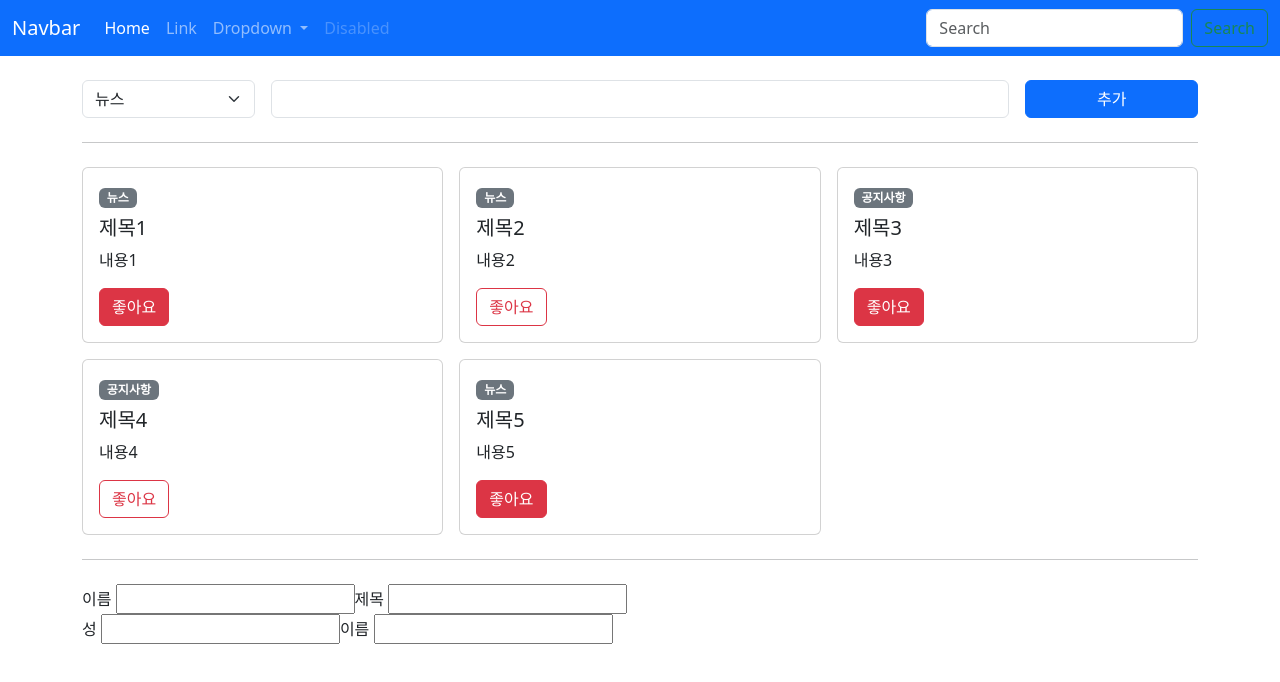
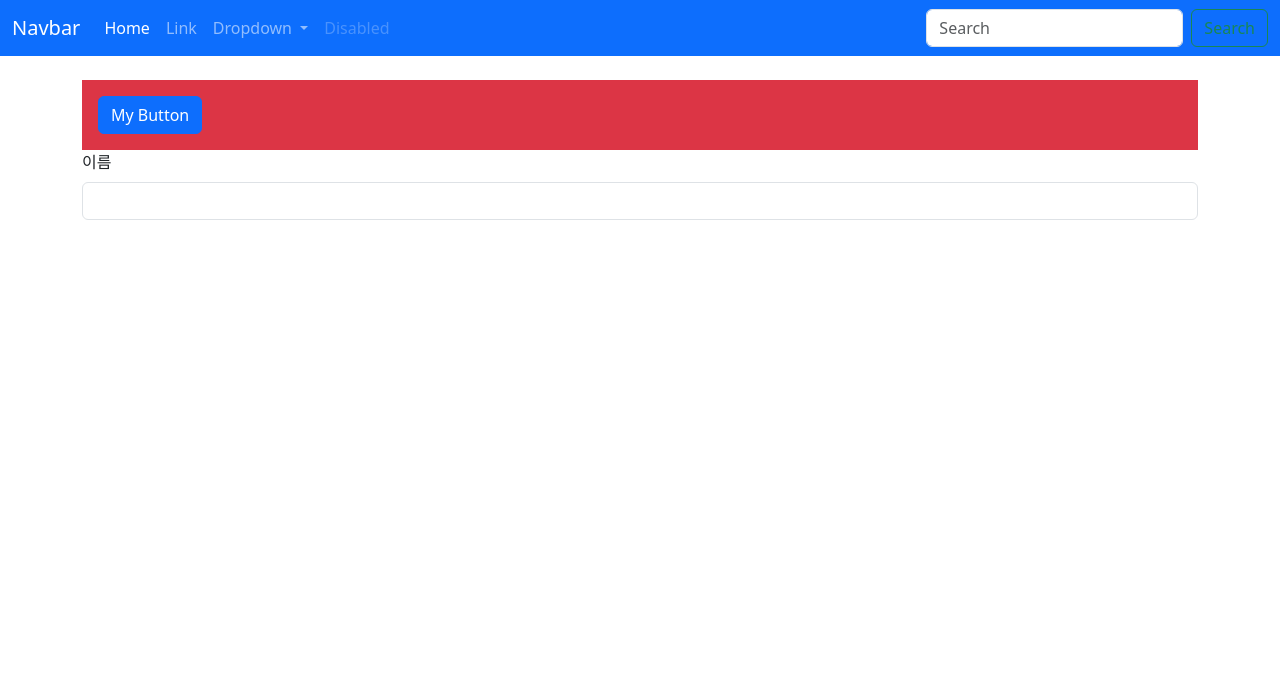
Before and after one commit to h2oi6v0i/vue3-basic, a Vue app: page / in a window 1280 px wide. Shown: the top 682 px of the page. Built offline with nearby package versions, Linux system fonts and the light colour scheme.

Commit message:
[26] : Non-Prop/Fallthrough 속성

```diff
--- a/src/components/LabelInput.vue
+++ b/src/components/LabelInput.vue
@@ -1,9 +1,9 @@
 <template>
-  <label>
+  <!-- 다중 루트 노드를 사용할 때는 어디에 상속을 할지 명시적으로 지정해야 함 -->
+  <label class="form-label" id="child-id">
     {{ label }}
-    <!-- <input :value="modelValue" @input="(event) => $emit('update:modelValue', event.target.value)" type="text"/> -->
-    <input v-model="value" type="text" />
   </label>
+  <input v-model="value" type="text" v-bind="$attrs" class="form-control" />
 </template>
 
 <script>
--- /dev/null
+++ b/src/components/MyButton.vue
@@ -0,0 +1,33 @@
+<template>
+  <div class="p-3 bg-danger">
+    <button class="btn btn-primary" type="button" @click="sayHello">My Button</button>
+  </div>
+</template>
+
+<script>
+export default {
+  /**
+   * 이래서 얼마 전에 컴포넌트 정리하면서 icon을 수정했지
+   * button이 상속 받아야 하는데 루트 엘리먼트에 상속되는 거 진짜 진짜 싫어
+   * 이런 불상사를 막아주는 게 inheritAttrs: false
+   * 근데 이렇게 하면 아예 상속이 안 되는데 button에 적용하고 싶으면 어떻게 함?
+   * $attrs 객체 활용하면 됨
+   */
+  // inheritAttrs: false,
+
+  /** emit 내보낼 때 반드시 적어줘야 Non prop 속성에서 제외됨 */
+  emits: ['click'],
+
+  setup(props, { emit }) {
+    // console.log(context.attrs.onClick);
+
+    const sayHello = () => {
+      emit('click');
+    };
+
+    return { sayHello };
+  },
+};
+</script>
+
+<style lang="scss" scoped></style>
--- a/src/components/TheView.vue
+++ b/src/components/TheView.vue
@@ -1,67 +1,30 @@
 <template>
   <main>
     <div class="container py-4">
-      <PostCreate @create-post="createPost" />
-      <hr class="my-4" />
-      <div class="row g-3">
-        <div v-for="post in posts" :key="post.id" class="col col-4">
-          <AppCard
-            :type="post.type"
-            :title="post.title"
-            :contents="post.contents"
-            :isLike="post.isLike"
-            @toggle-like="post.isLike = !post.isLike"
-          />
-        </div>
-      </div>
-      <hr class="my-4" />
-      <!-- <LabelInput :model-value="userName" @update:model-value="(value) => (userName = value)" /> -->
-      <LabelInput label="이름" v-model="userName" />
-      <!-- 📝 전달인자 사용하여 modelVAlue, update:modelValue 이름 변경하기 -->
-      <LabelTitle label="제목" v-model:title="userName" />
-      <!-- 📝 전달인자 활용하여 두 개의 v-model을 적용 -->
-      <Username v-model:firstname="firstname" v-model:lastname="lastname" />
+      <MyButton class="my-button" id="my-button" @click="sayHello" />
+      <LabelInput label="이름" data-id="아이디입니다" />
     </div>
   </main>
 </template>
 
 <script>
-import { ref, reactive } from 'vue';
-import AppCard from '@/components/AppCard.vue';
-import PostCreate from '@/components/PostCreate.vue';
-import LabelInput from '@/components/LabelInput.vue';
-import LabelTitle from '@/components/LabelTitle.vue';
-import Username from '@/components/Username.vue';
+import MyButton from './MyButton.vue';
+import LabelInput from './LabelInput.vue';
 
 export default {
   components: {
-    AppCard,
-    LabelTitle,
     LabelInput,
-    PostCreate,
-    Username,
+    MyButton,
   },
 
   setup() {
-    const posts = reactive([
-      { id: 1, type: 'news', title: '제목1', contents: '내용1', isLike: true },
-      { id: 2, type: 'news', title: '제목2', contents: '내용2', isLike: false },
-      { id: 3, type: 'notice', title: '제목3', contents: '내용3', isLike: true },
-      { id: 4, type: 'notice', title: '제목4', contents: '내용4', isLike: false },
-      { id: 5, type: 'news', title: '제목5', contents: '내용5', isLike: true },
-    ]);
-
-    const createPost = (newPost) => {
-      posts.push(newPost);
+    const sayHello = () => {
+      console.log('Hello');
     };
 
-    const userName = ref('');
-    const firstname = ref('');
-    const lastname = ref('');
-
-    return { posts, createPost, userName, firstname, lastname };
+    return { sayHello };
   },
 };
 </script>
 
-<style scoped></style>
+<style></style>
```
Also changed, not shown: src/components/PostIndex.vue (added, +64 -0 lines).
